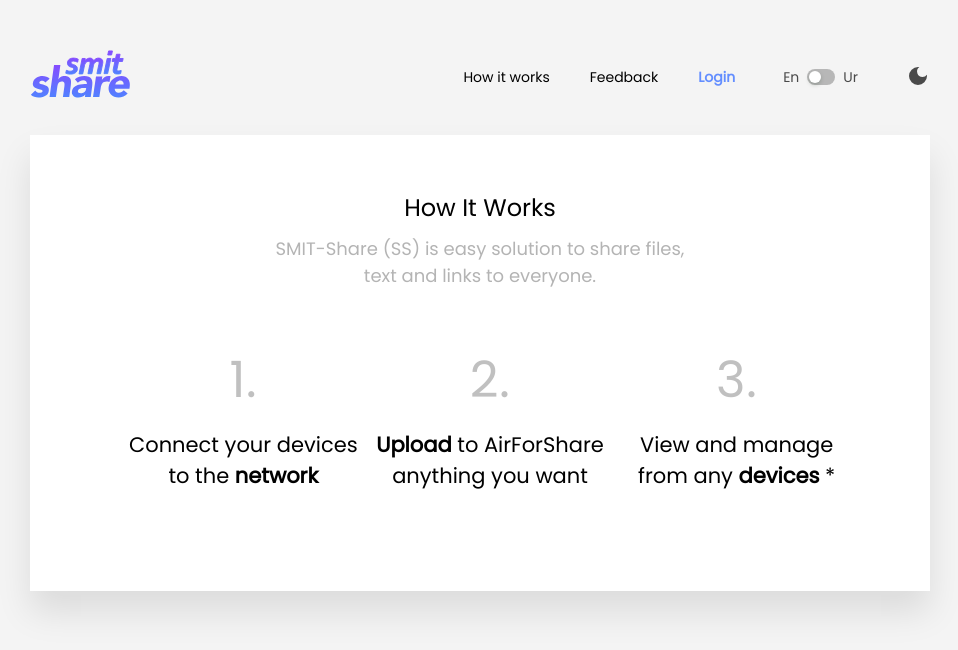
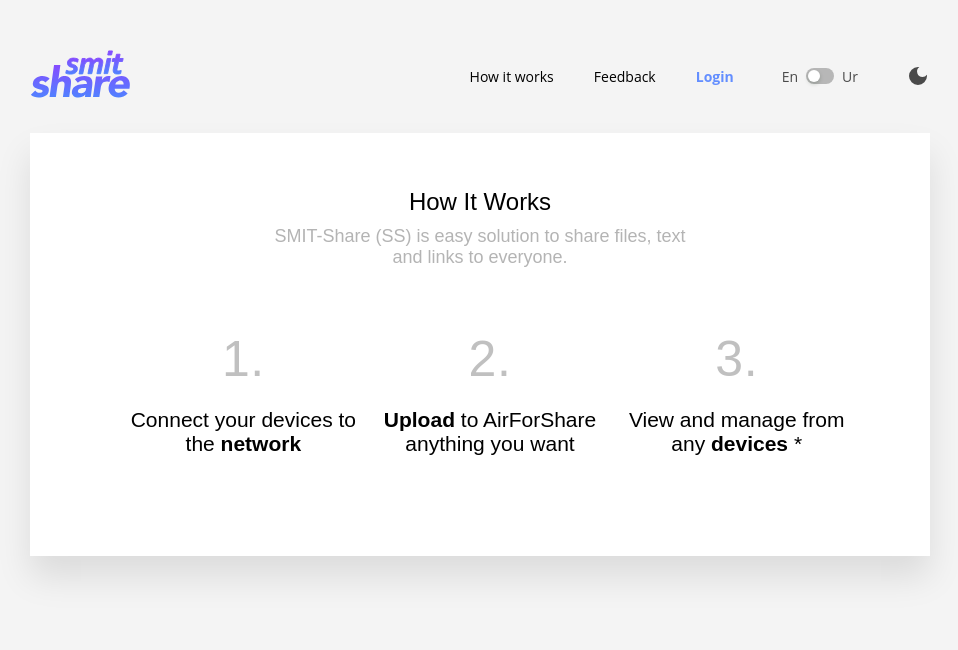
Before and after one commit to ghousahmed/smit-share, a React (Vite) app: page /how-it-works in a window 1280 px wide. Shown: the top 650 px of the page, without its empty margins (160-1118 px from the left). Built offline with nearby package versions, Linux system fonts and the light colour scheme; no server answers; the HTML template or start-up script is replaced by a standard one.

Commit message:
added urdu fonts

```diff
--- a/package.json
+++ b/package.json
@@ -23,6 +23,7 @@
     "react-icons": "^5.0.1",
     "react-linkify": "^1.0.0-alpha",
     "react-router-dom": "^6.21.3",
+    "react-share": "^5.0.3",
     "react-simple-code-editor": "^0.13.1",
     "sass": "^1.70.0"
   },
--- a/src/components/Navbar.jsx
+++ b/src/components/Navbar.jsx
@@ -64,16 +64,17 @@ const Navbar = ({ login }) => {
         <div className="menu-bar">
           {screenWidth.widthScreen > 768 ? (
             <ul>
+              <li>
                 <Link
                   to="/how-it-works"
                   style={{
                     textDecoration: "none",
                     color: isDark ? "#fff" : "#000",
-                  fontSize: "14px",
                   }}
                 >
-                How it works
+                  {t("How it works")}
                 </Link>
+              </li>
 
               <li className={isDark ? "dark-text" : " "}>
                 <Link
@@ -111,6 +112,7 @@ const Navbar = ({ login }) => {
                     size="small"
                     defaultChecked={i18n.language === "ur"}
                     onChange={handleChange}
+                    className={isDark ? "dark-text" : null}
                   />
                   <span style={{ margin: "0px 8px" }}>Ur</span>
                 </div>
--- a/src/components/TextArea.jsx
+++ b/src/components/TextArea.jsx
@@ -5,7 +5,7 @@ import { useEffect, useRef } from "react";
 function TextArea({ value, onChange, className }) {
   const { isDark, toggleTheme } = useTheme();
   const textareaRef = useRef();
-  const resizeTextArea = (event) => {
+  const resizeTextArea = () => {
     textareaRef.current.value.length >= 200
       ? ((textareaRef.current.style.height = "240px"),
         (textareaRef.current.style.height =
--- a/src/components/index.scss
+++ b/src/components/index.scss
@@ -30,8 +30,7 @@ $white: #fff;
   color: $white !important;
 }
 body {
-  background-color: $body-background ;
-  font-family: "Open Sans", sans-serif;
+  background-color: $body-background;
   transition: all 0.3s ease;
 }
 .text-area {
@@ -92,6 +91,7 @@ body {
   align-items: center;
   border: 1.5px dashed rgba(158, 161, 161, 0.5);
   height: 250px;
+  background-color: $body-background;
   div {
     color: rgba(158, 161, 161, 0.5);
     width: 60%;
@@ -111,7 +111,7 @@ body {
   flex-wrap: wrap;
   gap: 6px;
 
-  &:hover{
+  &:hover {
     overflow: hidden;
   }
 
@@ -207,26 +207,25 @@ body {
     }
   }
 }
-.d-flex{
+.d-flex {
   display: flex;
 
-  width: 100%  !important;
+  width: 100% !important;
   justify-content: center !important;
   align-items: center !important;
-  .input-border{
+  .input-border {
     border: 0 !important;
     border-radius: 0px !important;
     border-bottom: 2px solid black !important;
     width: 450px;
   }
-  .text{
+  .text {
     color: $light-color !important;
   }
-  .text-primary{
+  .text-primary {
     color: $primary-color !important;
   }
   .white-placeholder .ant-input::placeholder {
     color: rgb(201, 191, 191) !important;
   }
-
 }
--- a/src/index.css
+++ b/src/index.css
@@ -1,8 +1,24 @@
 @font-face {
-    font-family: Poppins-Regular;
-    src: url(./assets/fonts/Poppins/Poppins-Regular.ttf);
+  font-family: "Poppins-Regular";
+  src: url(./assets/fonts/Poppins/Poppins-Regular.ttf);
+}
+@font-face {
+  font-family: "Attari";
+  src: url(./assets/fonts/Attari/Attari_Font.ttf);
 }
 
 * {
-    font-family: Poppins-Regular;
+  .english-font {
+    font-family: "Poppins-Regular", sans-serif;
+  }
+  .urdu-font {
+    font-family: "Attari", sans-serif;
+    .menu-bar {
+      ul {
+        a {
+          font-size: 1.2rem;
+        }
+      }
+    }
+  }
 }
--- a/src/pages/Home/css/style.scss
+++ b/src/pages/Home/css/style.scss
@@ -31,12 +31,20 @@ body {
   transition: all 0.3s ease-in-out;
 }
 
+
+
 .container {
   transition: all 0.3s ease-in-out;
   width: 900px;
   margin: 0 auto;
   margin-top: 50px;
   position: relative;
+  .en {
+    font-size: 16px;
+  }
+  .ur {
+    font-size: 8px;
+  }
 }
 
 .header-bar {
@@ -131,6 +139,7 @@ body {
 .card-container {
   padding: 30px 50px 0px;
   width: 100%;
+  min-height: 450px;
 
   div {
     h1 {
@@ -138,7 +147,7 @@ body {
       font-weight: 700;
       line-height: 0.85;
       letter-spacing: 0.6px;
-      color: #000;
+      color: #2d2d30;
       margin-bottom: 28px;
     }
   }
@@ -164,6 +173,7 @@ body {
         overflow: hidden;
         border-radius: 5px;
         min-height: 200px;
+        background-color: $body-background;
       }
     }
 
--- a/src/pages/Home/index.jsx
+++ b/src/pages/Home/index.jsx
@@ -92,13 +92,22 @@ function HomePage({ login }) {
       : document.body.classList.remove("dark");
   }, [isDark]);
 
+  const getFontFamily = () => {
+    switch (i18n.language) {
+      case "ur":
+        return "urdu-font";
+      default:
+        return "english-font";
+    }
+  };
+
   var expression =
     /(https?:\/\/(?:www\.|(?!www))[a-zA-Z0-9][a-zA-Z0-9-]+[a-zA-Z0-9]\.[^\s]{2,}|www\.[a-zA-Z0-9][a-zA-Z0-9-]+[a-zA-Z0-9]\.[^\s]{2,}|https?:\/\/(?:www\.|(?!www))[a-zA-Z0-9]+\.[^\s]{2,}|www\.[a-zA-Z0-9]+\.[^\s]{2,})/gi;
   var regex = new RegExp(expression);
   const links = textValue.match(regex) || [];
 
   return (
-    <div className={`container ${isDark ? "dark" : " "}`}>
+    <div className={`container ${getFontFamily()} ${isDark ? "dark" : " "}`}>
       <Navbar login={login} />
       <div className="main-card">
         <div className={`card-sidebar ${isDark ? "dark" : " "}`}>
```
Also changed, not shown: src/assets/fonts/Attari/readme.txt (added), 2 other files (tests, documents, lock files or other folders). Lines whose indentation alone changed are shown as unchanged.
